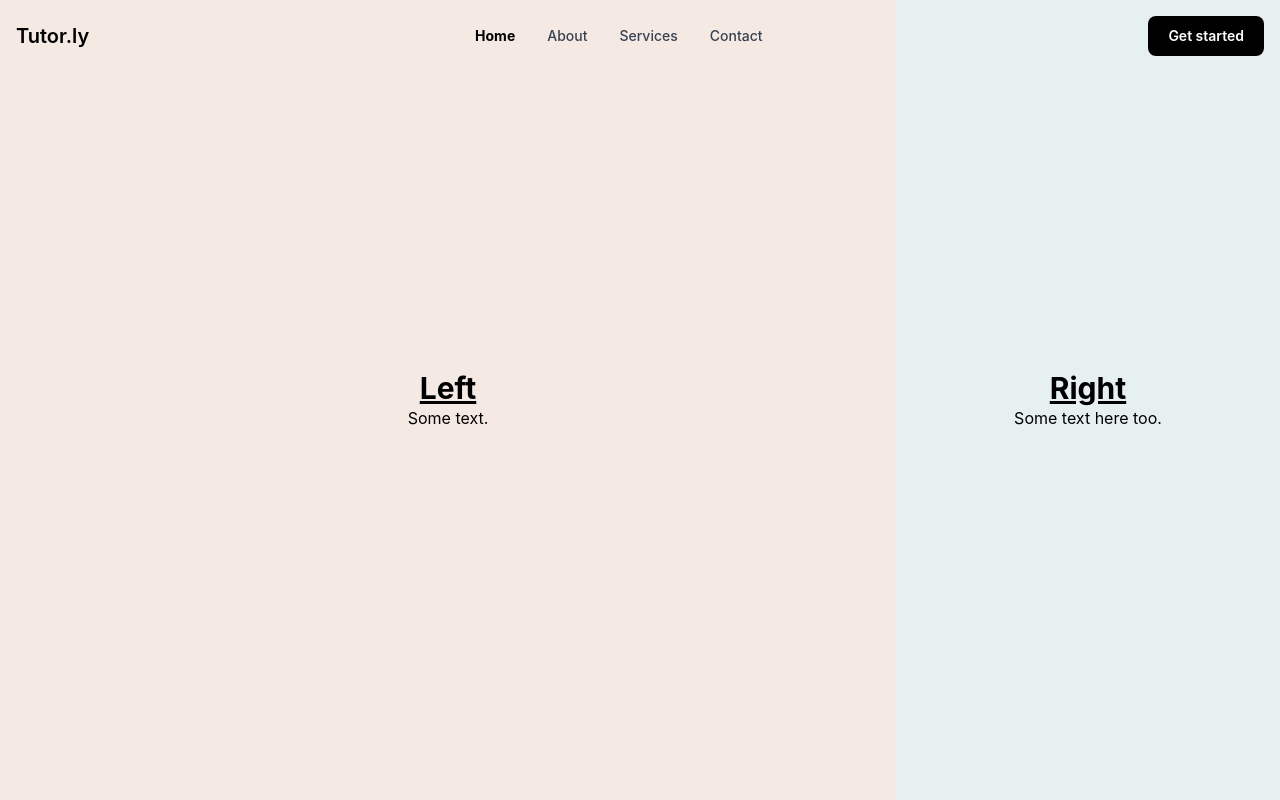
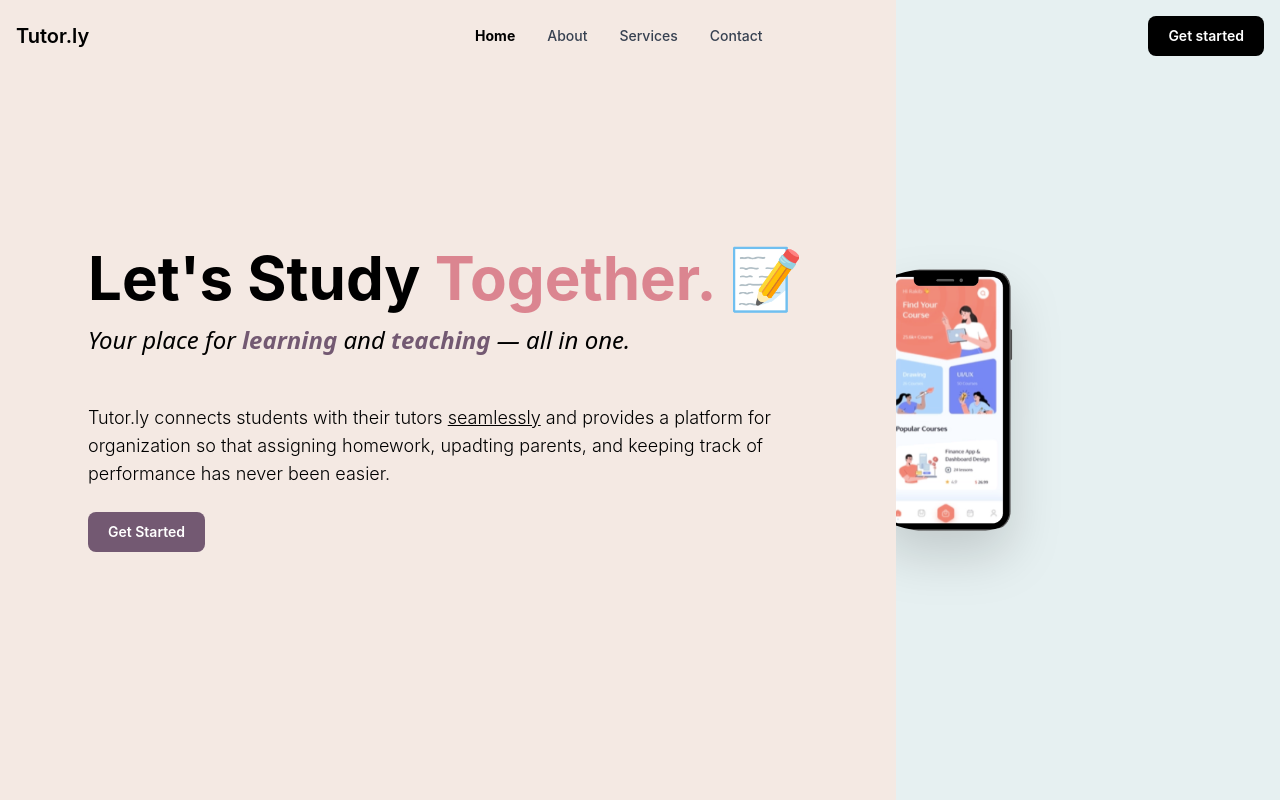
Before and after one commit to christinaly19/turtorly, a React (Create React App) app: page / in a window 1280 px wide. Built offline with nearby package versions, Linux system fonts and the light colour scheme.

Commit message:
done half of homepage.

```diff
--- a/src/components/homepage.css
+++ b/src/components/homepage.css
@@ -22,14 +22,22 @@
   /* If you want the content centered horizontally and vertically */
   .centered {
     position: absolute;
+    width: 45rem;
     top: 50%;
     left: 50%;
     transform: translate(-50%, -50%);
-    text-align: center;
+    text-align: left;
+
   }
 
   /* Style the image inside the centered container, if needed */
   .centered img {
-    width: 150px;
+    width: 20rem;
     border-radius: 50%;
+    position: relative;
+    left: 4rem;
   }
+
+  .space {
+    height:1rem !important;
+  }
--- a/src/components/homepage.js
+++ b/src/components/homepage.js
@@ -1,20 +1,30 @@
 import React from 'react'
 import "./homepage.css"
+import phone from '../assets/phone.png'
 
 function Homepage() {
   return (
     <div>
    <div class="split left bg-[#F4E9E3]">
   <div class="centered ">
-    <h2 className = 'text-3xl font-bold underline'>Left</h2>
-    <p>Some text.</p>
+
+    <h2 className = 'text-left  text-6xl font-bold'>Let's Study <mark className = 'bg-transparent text-[#DB8590]'> Together. </mark>📝 </h2>
+    <div className = 'space'></div>
+    <h1 className = 'text-left font-normal font-sans text-2xl italic'> Your place for <mark className = 'bg-transparent font-semibold text-[#735972]'>learning</mark> and <mark className = 'bg-transparent font-semibold text-[#735972]'>teaching </mark>  — all in one. </h1>
+    <br></br>
+    <br></br>
+    <p className = 'text-left text-lg font-light'> Tutor.ly connects students with their tutors <mark className = 'bg-transparent underline'> seamlessly</mark> and provides a platform for organization so that
+    assigning homework, upadting parents, and keeping track of performance has never been easier. </p>
+    <br></br>
+    <button className = 'text-white  bg-[#735972] hover:bg-[#473946] focus:ring-2 focus:outline-none focus:ring-gray-400 font-semibold rounded-lg text-sm px-5 py-2.5 text-center mr-3 md:mr-0 dark:bg-blue-600 dark:hover:bg-blue-700 dark:focus:ring-blue-800' > Get Started </button>
   </div>
 </div>
 
 <div class="split right bg-[#E6F0F1]">
   <div class="centered">
-    <h2 className = 'text-3xl font-bold underline'>Right</h2>
-    <p>Some text here too.</p>
+    <div className = 'drop-shadow-2xl'>
+    <img src={phone}/>
+    </div>
   </div>
 </div>
     </div>
--- a/src/components/navbar.js
+++ b/src/components/navbar.js
@@ -7,7 +7,7 @@ function Navbar() {
     <div class="container flex flex-wrap items-center justify-between mx-auto">
     <a href="/" class="flex items-center">
 
-        <span class="self-center text-xl font-semibold whitespace-nowrap dark:text-white">Tutor.ly</span>
+        <span class="self-center text-xl font-semibold whitespace-nowrap hover:text-[#C3AAB0] dark:text-white">Tutor.ly</span>
     </a>
     <div class="flex md:order-2">
         <button type="button" class= "text-white  bg-black hover:bg-[#735972] focus:ring-2 focus:outline-none focus:ring-gray-400 font-semibold rounded-lg text-sm px-5 py-2.5 text-center mr-3 md:mr-0 dark:bg-blue-600 dark:hover:bg-blue-700 dark:focus:ring-blue-800">Get started</button>
```
Also changed, not shown: src/assets/phone.png (added).
